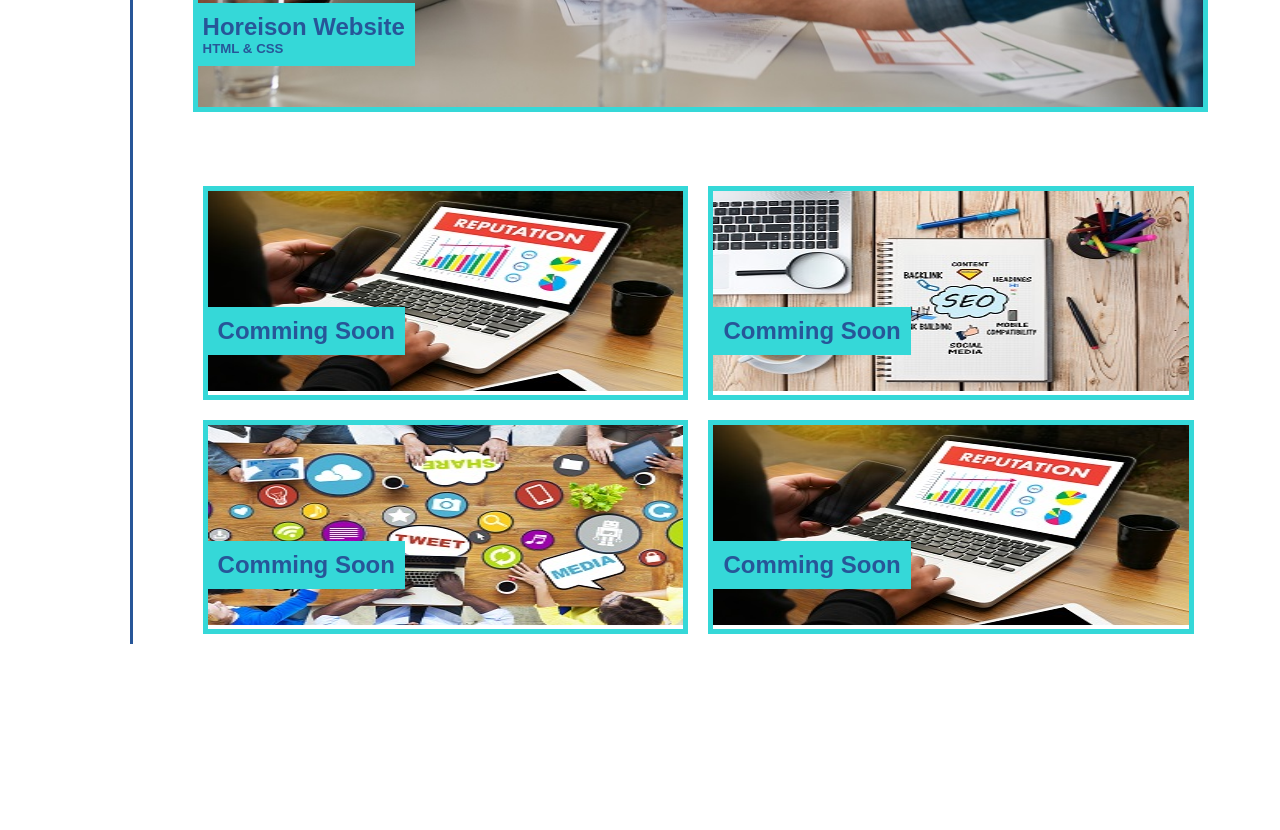
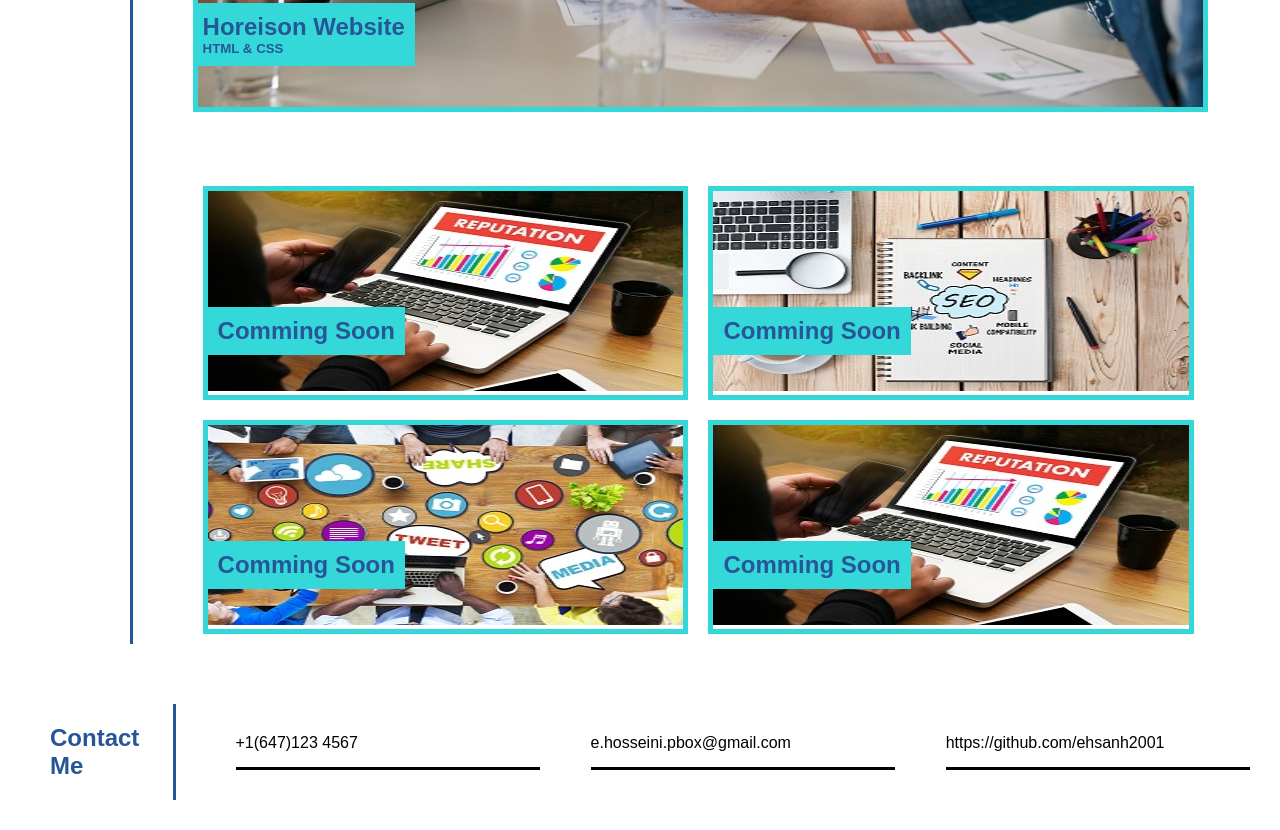
Before and after one commit to ehsanh2001/portfolio, a plain HTML site: page index.html in a window 1280 px wide. Shown: the part 1072-1902 px from the top of the page. Before the commit the page ends 1746 px from the top, so only its background shows below. Drawn offline with Linux system fonts and the light colour scheme.

Commit message:
Add contact me

```diff
--- a/assets/css/style.css
+++ b/assets/css/style.css
@@ -133,6 +133,19 @@ p {
     height: 200px;
 }
 
+.contact-me-container {
+    display: flex;
+    flex-wrap: wrap;
+    width: 100%;
+    padding: 60px 30px;
+    justify-content: space-between;
+}
+.contact-me-tile {
+    display: inline;
+    min-width: 30%;
+    border-bottom: 3px solid;
+}
+
 @media screen and (max-width: 780px) {
     .header-name-nav {
         flex-direction: column;
@@ -154,4 +167,8 @@ p {
     .work-tile {
         width: 90%;
     }
+    .contact-me-tile {
+        min-width: 90%;
+        margin-top: 20px;
+    }
 }
--- a/index.html
+++ b/index.html
@@ -104,6 +104,14 @@
                     </div>
                 </div>
             </div>
+            <div class="main-div">
+                <div class="left-side-main"><h2>Contact Me</h2></div>
+                <ul class="contact-me-container">
+                    <li class="contact-me-tile">+1(647)123 4567</li>
+                    <li class="contact-me-tile">e.hosseini.pbox@gmail.com</li>
+                    <li class="contact-me-tile">https://github.com/ehsanh2001</li>
+                </ul>
+            </div>
         </main>
     </body>
 </html>
```
